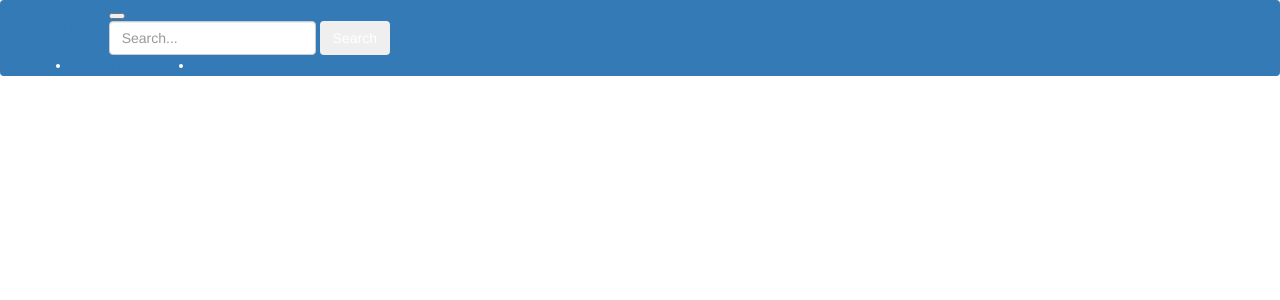
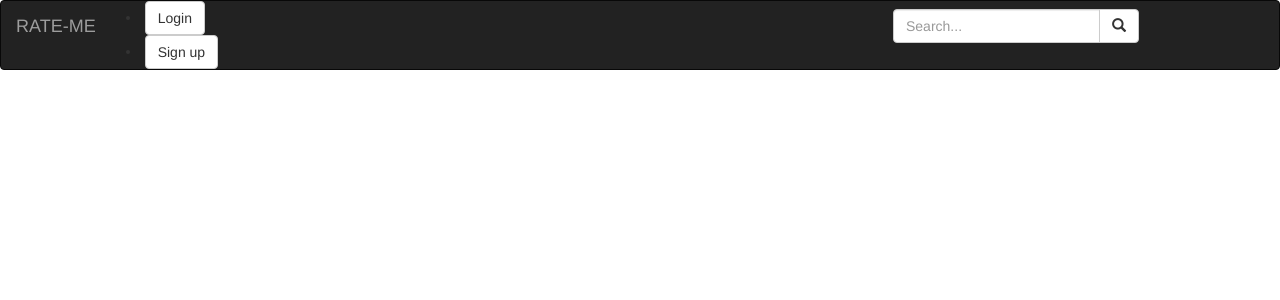
Before and after one commit to Ngina07/RateMe, a Django app: page / in a window 1280 px wide. Shown: the top 300 px of the page. Run offline with Django 3.2, Linux system fonts and the light colour scheme; some libraries are stand-ins or nearby versions.

Commit message:
add drop-down menu to nav-bar

```diff
--- a/awards/settings.py
+++ b/awards/settings.py
@@ -39,6 +39,7 @@ INSTALLED_APPS = [
     'django.contrib.staticfiles',
     'rateme',
     'bootstrap3',
+    'bootstrap4',
 ]
 
 MIDDLEWARE = [
--- a/rateme/templates/navbar.html
+++ b/rateme/templates/navbar.html
@@ -1,37 +1,73 @@
-<nav class="navbar navbar-expand-md navbar-dark bg-primary mb-3">
+
+<!DOCTYPE html>
+<html lang="en">
+
+<head>
+
+  <meta charset="utf-8">
+  <meta name="viewport" content="width=device-width, initial-scale=1">
+</head>
+
+<body>
+  <nav class="navbar navbar-inverse">
     <div class="container-fluid">
-        <button class="navbar-toggler" data-toggle="collapse" data-target="#menu"><span class="navbar-toggler-icon"></span></button>
-        <a href="{% url 'welcome' %}" class="navbar-brand">AWARDS</a>
-        <div class="collapse navbar-collapse" id="menu">
-            <form action="{% url 'search_results' %}" class="form-inline my-2 my-lg-0 mx-auto">
-                <input type="text" class="form-control mr-sm-2" placeholder="Search..." name="site" required>
-                <input type="submit" value="Search" class="btn btn-secondary my-2 my-sm-0">
-            </form>
-            <ul class="navbar-nav ml-auto">
+      <div class="navbar-header">
+        <a class="navbar-brand" href="{% url 'welcome' %}">RATE-ME</a>
+      </div>
+      <!-- Adding a search form  -->
+      <div class="col-sm-4 col-md-4 navbar-right">
 
-                <!--<li class="nav-item dropdown"> <a href="#" class="nav-link dropdown-toggle" id="#navDropdown" role="button" data-toggle="dropdown" aria-haspopup="true" aria-expanded="false">APIs</a>
-                    <div class="dropdown-menu" aria-labelledby="navDropdown">
-                        <a href="/api/profiles/" class="dropdown-item">Profiles</a><a href="/api/projects/" class="dropdown-item">Projects</a>
-                    </div>
-                </li>-->
+        <form class="navbar-form" role="search" action="{% url 'search_results' %}">
 
-                {% if user.is_authenticated %}
-                <li class="nav-item">
-                    <a href="/profile/{{user}}" class="nav-link">Profile</a>
-                </li>
-                <li class="nav-item">
-                    <a href="/logout/" class="nav-link">Logout</a>
-                </li>
-                {% else %}
-                <li class="nav-item">
-                    <a href="/accounts/login/" class="nav-link">REGISTER/LOG IN</a>
-                </li>
+          <div class="input-group">
+            <input type="text" class="form-control" placeholder="Search..." name="project">
+            <div class="input-group-btn">
+              <button class="btn btn-default" type="submit"><i class="glyphicon glyphicon-search"></i></button>
+            </div>
+          </div>
 
-                {% endif %}
-                <li class="nav-item">
-                    <a href="{% url 'upload' %}" class="nav-link">POST SITE</a>
-                </li>
+        </form>
+      </div>
+      <!-- search form end -->
+
+      <div class="col-sm-6 col-md-6">
+        {% if user.is_authenticated %}
+        <ul>
+          <li class="dropdown">
+            <a href="#" class="dropdown-toggle btn btn-default" data-toggle="dropdown" role="button"
+              aria-expanded="false">Account
+              <span class="caret"></span>
+            </a>
+            <ul class="dropdown-menu" role="menu">
+              <li>
+                <a href="{%url 'welcome' %}">Home</a>
+              </li>
+              <li>
+                <a href="{%url 'upload' %}">Post project</a>
+              </li>
+              <li>
+                <a href="/accounts/password/change">Change Password</a>
+              </li>
+              <li>
+                <a href="/logout">Logout</a>
+              </li>
             </ul>
-        </div>
+          </li>
+        </ul>
+        {% else %}
+        <li>
+          <a class='btn btn-default' href="/accounts/login">Login</a>
+
+        </li>
+        <li>
+          <a class='btn btn-default' href="/accounts/register">Sign up</a>
+
+        </li>
+
+        {% endif %}
+      </div>
     </div>
-</nav>
+  </nav>
+</body>
+
+</html>
```
Also changed, not shown: static/styles.css (added).
